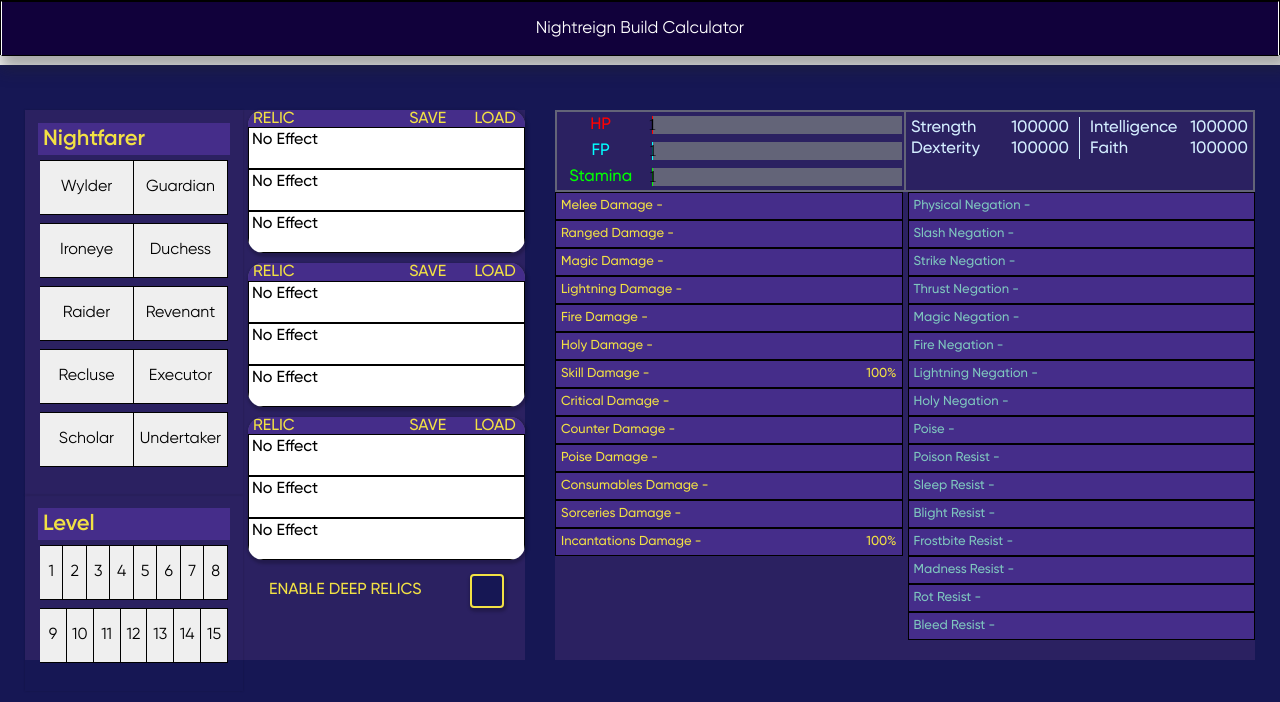
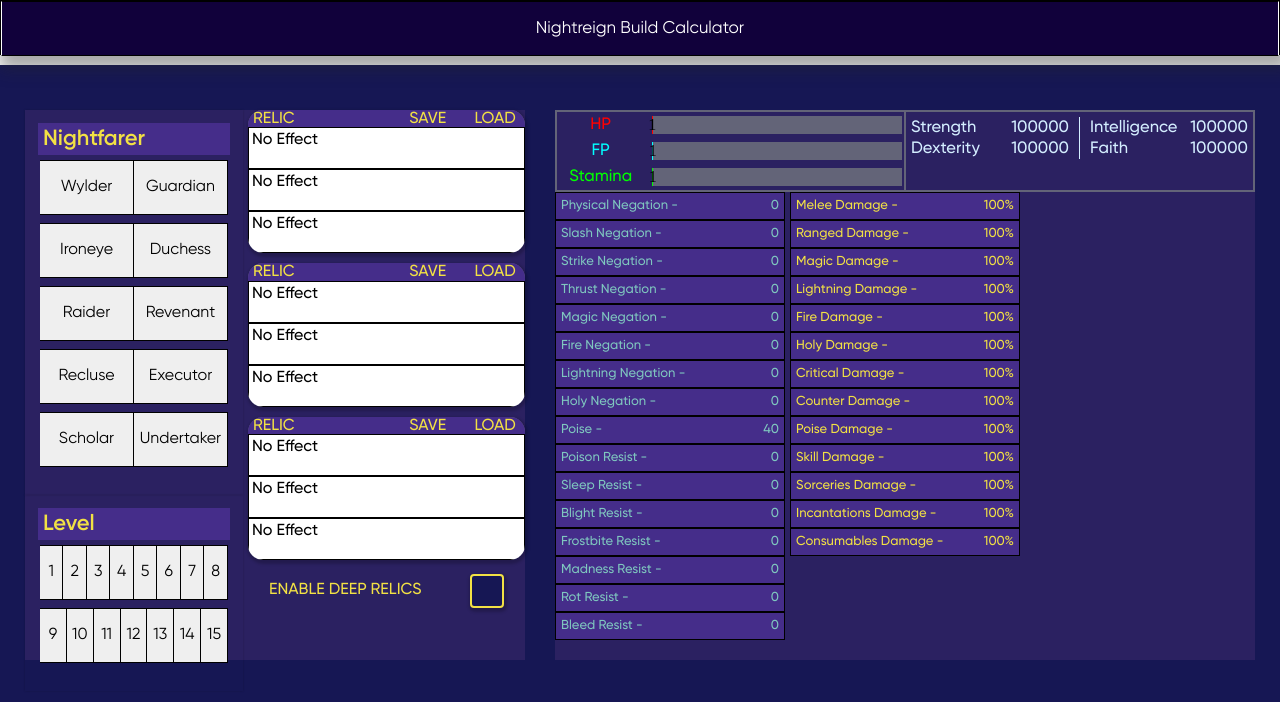
Before and after one commit to NLanese/the-codex, a Next.js app: page /showcases/projects/nightreign in a window 1280 px wide. Shown: the top 702 px of the page. Built offline with nearby package versions, Linux system fonts and the light colour scheme.

Commit message:
Update nightreign.js

```diff
--- a/pages/showcases/projects/nightreign.js
+++ b/pages/showcases/projects/nightreign.js
@@ -307,43 +307,7 @@ function fill(type){
 function renderStats(){
     return(
         <div style={{display: 'flex', flexDirection: 'row', gap: 5}}>
-            <div style={{flex: 6}}>
-                {renderStat("Melee", "off")}
-                {renderStat("Ranged", "off")}
-                {renderStat("Magic", "off")}
-                {renderStat("Lightning", "off")}
-                {renderStat("Fire", "off")}
-                {renderStat("Holy", "off")}
-                {renderStat("Skill", "off", [
-                    "Physical Skills",
-                    "Magic Skills",
-                    "Fire Skills",
-                    "Holy Skills",
-                    "Lightning Skills",
-                    "Magic Skills"
-                ])}
-                {renderStat("Critical", "off")}
-                {renderStat("Counter", "off")}
-                {renderStat("Poise", "off")}
-                {renderStat("Consumables", "off")}
-                {renderStat("Sorceries", 'off')}
-                {renderStat("Incantations", 'off', [
-                    "Fire Incants",
-                    "Giant's Fire",
-                    "Black Flame",
-                    "Flame of Frenzy",
-
-                    "Holy Incants",
-                    "Golden Incants",
-
-                    "Lightning Incants",
-
-                    "Dragon Incants",
-                    "Bestial Incants"
-                ])}
-
-            </div>
-            <div style={{flex: 6}}>
+            <div style={{flex: 4}}>
                 {renderStat("Physical", "neg")}
                 {renderStat("Slash", "neg")}
                 {renderStat("Strike", "neg")}
@@ -360,6 +324,40 @@ function renderStats(){
                 {renderStat("Madness", "neg")}
                 {renderStat("Rot", "neg")}
                 {renderStat("Bleed", "neg")}
+            </div>
+            <div style={{flex: 4}}>
+                {renderStat("Melee", "off")}
+                {renderStat("Ranged", "off")}
+                {renderStat("Magic", "off")}
+                {renderStat("Lightning", "off")}
+                {renderStat("Fire", "off")}
+                {renderStat("Holy", "off")}
+
+                {renderStat("Critical", "off")}
+                {renderStat("Counter", "off")}
+                {renderStat("Poise", "off")}
+                {renderStat("Skill", "off", true)}
+                {renderStat("Sorceries", 'off', true)}
+                {renderStat("Incantations", 'off', true)}
+                {renderStat("Consumables", "off", true)}
+            </div>
+            <div style={{flex: 4}}>
+                <p style={{...Styles.Fonts.basicX, color: silverLining, margin: 0, textAlign: 'center'}}>{expandedStat ? expandedStat : ""}</p>
+                {renderExtras("Fire Incants", "off", "Incantations")}
+                {renderExtras("Giant's Fire", "off", "Incantations")}
+                {renderExtras("Black Flame", "off", "Incantations")}
+                {renderExtras("Flame of Frenzy", "off", "Incantations")}
+                {renderExtras("Holy Incants", "off", "Incantations")}
+                {renderExtras("Golden Incants", "off", "Incantations")}
+                {renderExtras("Lightning Incants", "off", "Incantations")}
+                {renderExtras("Dragon Incants", "off", "Incantations")}
+                {renderExtras("Bestial Incants", "off", "Incantations")}
+
+                {renderExtras("Crystalian", "off", "Sorceries")}
+                {renderExtras("Carian", "off", "Sorceries")}
+                {renderExtras("Glintblade", "off", "Sorceries")}
+                {renderExtras("Stonedigger", "off", "Sorceries")}
+                {renderExtras("Standard", "off", "Sorceries")}
             </div>
         </div>
     )
@@ -395,8 +393,7 @@ function renderStat(type, variety, extras=false){
 
     if (extras){
         return(
-            <div>
-                <OstCard noShadow={true} rounded={false}style={cardStyle} onClick={() => {}}>
+            <OstCard noShadow={true} rounded={false}style={cardStyle} onClick={() => {setExpandedStat(type)}}>
                 <p style={{display: 'flex', color: color, fontSize: 13, margin: 0, alignSelf: 'flex-start'}}>
                     {type} {caption} -
                 </p>
@@ -404,9 +401,6 @@ function renderStat(type, variety, extras=false){
                     determineRenderedValue(type, variety)}
                 </p>
             </OstCard>
-                {renderExtras(variety, extras)}
-            </div>
-
         )
     }
     return(
@@ -415,24 +409,47 @@ function renderStat(type, variety, extras=false){
                 {type} {caption} -
             </p>
             <p style={{display: 'flex', color: color, fontSize: 13, margin: 0, alignSelf: 'flex-end'}}>{
-                determineRenderedValue(type, type)}
+                determineRenderedValue(type, variety)}
             </p>
         </OstCard>
     )
 }
 
-function renderExtras(type, extras){
-    if (expandedStat === type){
-        return extras.map((ex, i) => {
-            <OstCard noShadow={true} rounded={false}style={cardStyle} onClick={() => {}} key={i}>
+function renderExtras(type, variety, expandedType){
+    if (expandedStat === expandedType){
+        // Style Stuff
+        let color = "white"
+        let caption = ""
+        if (variety === "off"){
+            color = graceGiven
+            caption = "Damage"
+        }
+        else{
+            color = silveredNight
+            caption = "Negation"
+            if (type === "Poise"){
+                caption = ""
+            }
+            else if (type === "Poison" || type ===  "Sleep" || type ===  "Blight" || type ===  "Frostbite" || type ===  "Madness" || type === "Rot" || type === "Bleed"){
+                caption = "Resist"
+            }
+        }
+        let cardStyle = {
+            border: '1px solid black', display: 'flex',
+            flexDirection: 'row', flex: 3,
+            backgroundColor: gloomGlow, padding: 5,
+            justifyContent: 'space-between'
+        }
+        return(
+            <OstCard noShadow={true} rounded={false} style={cardStyle}>
                 <p style={{display: 'flex', color: color, fontSize: 13, margin: 0, alignSelf: 'flex-start'}}>
                     {type} {caption} -
                 </p>
                 <p style={{display: 'flex', color: color, fontSize: 13, margin: 0, alignSelf: 'flex-end'}}>{
-                    determineRenderedValue(ex, variety)}
+                    determineRenderedValue(type, variety)}
                 </p>
             </OstCard>
-        })
+        )
     }
 }
 
@@ -681,8 +698,6 @@ function determineDamModifier(type){
     // Total Damage Modifier
     let totalMod = 1
 
-
-
     // Finds "Melee Damage Modifiers" and applies
     if (type === "Melee"){
         let weaponDams = findDamageTypeFromEffects("weaponDamage")
@@ -869,6 +884,7 @@ function determineDamModifier(type){
             totalMod = totalMod * dam.effect.skillDamage
         })
     }
+
     // Finds "Crit Damage Modifiers" and applies
     else if (type === "Critical"){
         let weaponDams = findDamageTypeFromEffects("critDamage")
@@ -880,7 +896,8 @@ function determineDamModifier(type){
             totalMod = totalMod * dam.effect.weaponDamage
         })
     }
-    // Finds "Fire Damage Modifiers" and applies
+
+    // Finds "Guard Counter Damage Modifiers" and applies
     else if (type === "Counter"){
         let weaponDams = findDamageTypeFromEffects("counterDamage")
         weaponDams.forEach(dam => {
@@ -897,6 +914,7 @@ function determineDamModifier(type){
     allDams.forEach(dam => {
         totalMod = totalMod * dam.effect.allDamage
     })
+
     return totalMod
 }
 
```
Lines whose indentation alone changed are shown as unchanged.
